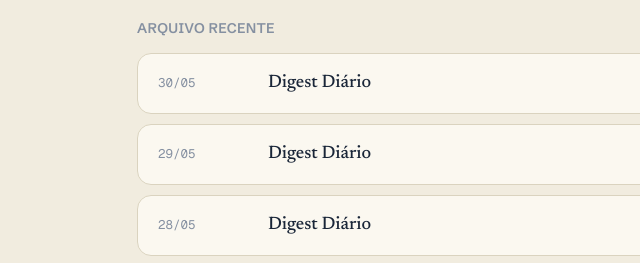
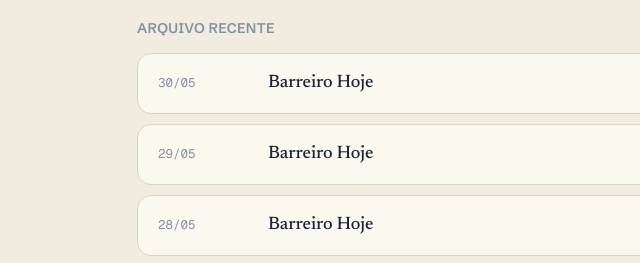
Before and after one commit to caiadas25/barreiro-hoje, an Astro site: page / in a window 1280 px wide. Shown: the part 1509-1772 px from the top of the page, 147-787 px from the left. Built offline with nearby package versions, Linux system fonts and the light colour scheme; Astro itself is replaced by a stand-in of ours.

Commit message:
Rename: Barreiro Digest → Barreiro Hoje

```diff
--- a/src/content/digests/2026-05-28.md
+++ b/src/content/digests/2026-05-28.md
@@ -1,5 +1,5 @@
 ---
-title: "Digest Diário — 28 de Maio de 2026"
+title: "Barreiro Hoje — 28 de Maio de 2026"
 date: "2026-05-28"
 description: "Resumo das principais notícias de Barreiro"
 sources:
--- a/src/content/digests/2026-05-29.md
+++ b/src/content/digests/2026-05-29.md
@@ -1,5 +1,5 @@
 ---
-title: "Digest Diário — 29 de Maio de 2026"
+title: "Barreiro Hoje — 29 de Maio de 2026"
 date: "2026-05-29"
 description: "Resumo das principais notícias de Barreiro"
 sources:
--- a/src/content/digests/2026-05-30.md
+++ b/src/content/digests/2026-05-30.md
@@ -1,5 +1,5 @@
 ---
-title: "Digest Diário — 30 de Maio de 2026"
+title: "Barreiro Hoje — 30 de Maio de 2026"
 date: "2026-05-30"
 description: "Resumo das principais notícias de Barreiro"
 sources:
--- a/src/content/digests/2026-05-31.md
+++ b/src/content/digests/2026-05-31.md
@@ -1,5 +1,5 @@
 ---
-title: "Digest Diário — 31 de Maio de 2026"
+title: "Barreiro Hoje — 31 de Maio de 2026"
 date: "2026-05-31"
 description: "Resumo das principais notícias de Barreiro"
 sources:
```
